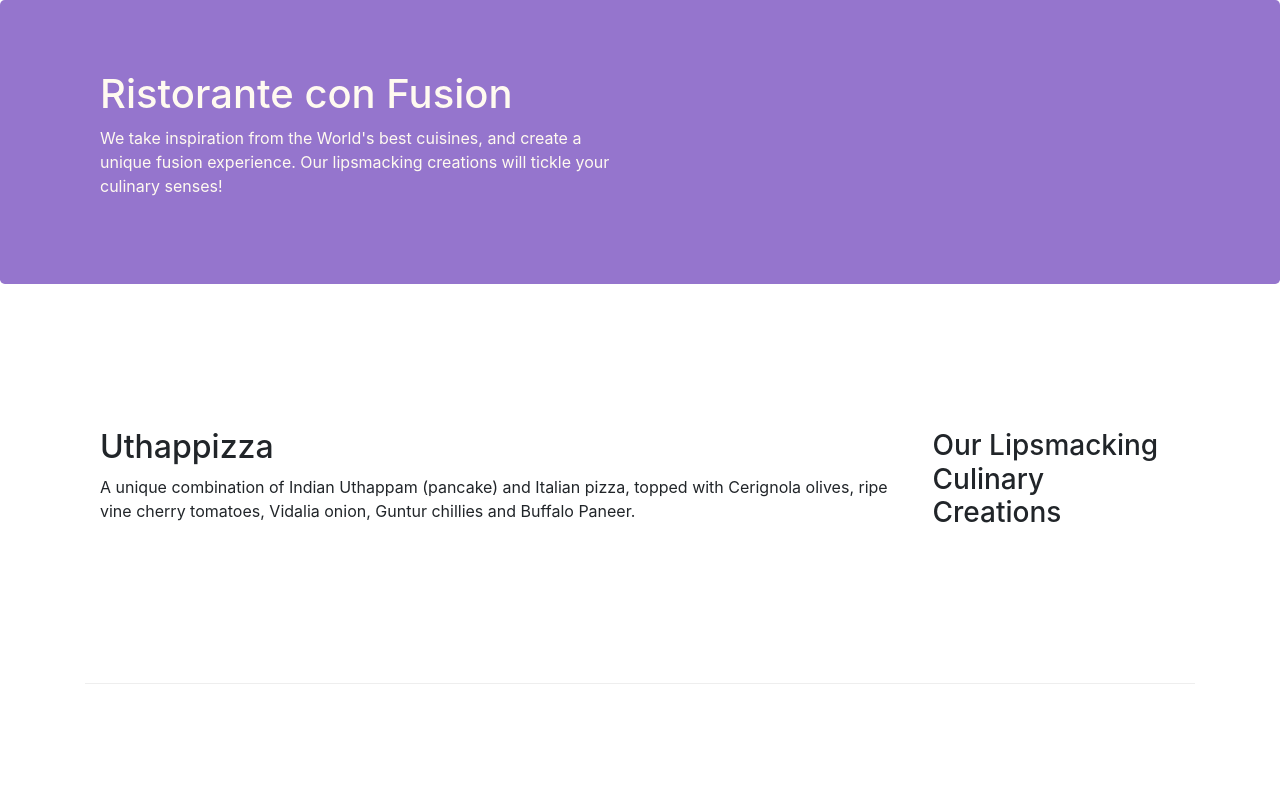
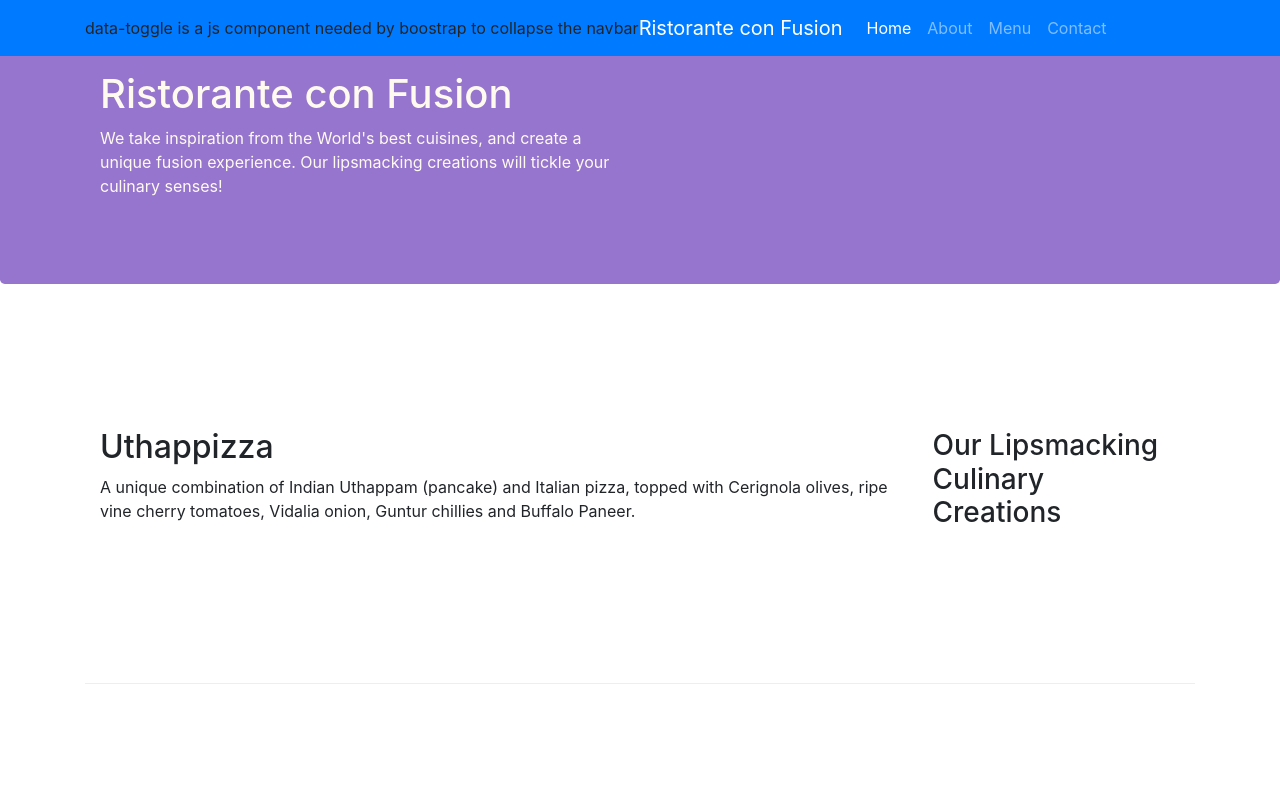
Before and after one commit to Murad1893/Bootstrap-Course-Project, a website: page bootstrap_intro.html in a window 1280 px wide. Shown: the top 800 px of the page. Drawn offline with nearby package versions, Linux system fonts and the light colour scheme.

Commit message:
Done till 16:46 of video Navbar and Breadcrumbs

```diff
--- a/bootstrap_intro.html
+++ b/bootstrap_intro.html
@@ -15,6 +15,31 @@
 
 <body>
 
+    <!-- this allows to create a navbar using bootstrap
+    navbar dark : to set a darker background color
+    navbar-expand-sm : for small and extra small it will collapse
+    bg-primary: primary blue bg color
+    fixed-top : remains static when scrolling // we can also set this to bottom to fix it at bottom -->
+    <nav class="navbar navbar-dark navbar-expand-sm bg-primary fixed-top">
+        <div class="container">
+            <!-- this will toggle the navbar -->
+            data-toggle is a js component needed by boostrap to collapse the navbar
+            <button class="navbar-toggler" type="button" data-toggle="collapse"></button>
+            <!-- this can be company name that can be fixed to the navbar -->
+            <a class="navbar-brand" href="#">Ristorante con Fusion</a>
+            <!-- navbar-nav: that will help to define link and displayed horizontally -->
+            <!-- mr-auto: right margin setting (content pushed as left as possible) -->
+            <ul class="navbar-nav mr-auto">
+                <!-- nav-item: will allow to display horizontally
+                    active: will set the item to highlighted-->
+                <li class="nav-item active"><a class="nav-link" href="#">Home</a></li>
+                <li class="nav-item"><a class="nav-link" href="./aboutus.html">About</a></li>
+                <li class="nav-item"><a class="nav-link" href="#">Menu</a></li>
+                <li class="nav-item"><a class="nav-link" href="#">Contact </a></li>
+            </ul>
+        </div>
+    </nav>
+
     <!-- Allows you to set apart the content inside it from the rest of the page-->
     <header class='jumbotron'>
         <div class='container'>
@@ -22,7 +47,8 @@
                 <!-- this tells that for extra small it will occupy the whole div while for sm to xl sizes it will cover half of the screen hence declared as the second class -->
                 <div class="col-12 col-sm-6">
                     <h1>Ristorante con Fusion</h1>
-                    <p>We take inspiration from the World's best cuisines, and create a unique fusion experience. Our lipsmacking creations will tickle your culinary senses!</p>
+                    <p>We take inspiration from the World's best cuisines, and create a unique fusion experience. Our
+                        lipsmacking creations will tickle your culinary senses!</p>
                 </div>
                 <!-- this tells that for extra small it will be stacked below the upper div and for small to xl this will take the remaining part of the container (remaining 6 cols) -->
                 <div class="col-12 col-sm">
@@ -40,7 +66,8 @@
             <!-- for small will take remaining 8 cols (12-4) and 9 for medium -->
             <div class="col col-sm order-sm-first col-md">
                 <h2>Uthappizza</h2>
-                <p>A unique combination of Indian Uthappam (pancake) and Italian pizza, topped with Cerignola olives, ripe vine cherry tomatoes, Vidalia onion, Guntur chillies and Buffalo Paneer.</p>
+                <p>A unique combination of Indian Uthappam (pancake) and Italian pizza, topped with Cerignola olives,
+                    ripe vine cherry tomatoes, Vidalia onion, Guntur chillies and Buffalo Paneer.</p>
             </div>
         </div>
 
@@ -51,7 +78,9 @@
             </div>
             <div class="col col-sm col-md">
                 <h2>Weekend Grand Buffet</h2>
-                <p>Featuring mouthwatering combinations with a choice of five different salads, six enticing appetizers, six main entrees and five choicest desserts. Free flowing bubbly and soft drinks. All for just $19.99 per person </p>
+                <p>Featuring mouthwatering combinations with a choice of five different salads, six enticing appetizers,
+                    six main entrees and five choicest desserts. Free flowing bubbly and soft drinks. All for just
+                    $19.99 per person </p>
             </div>
         </div>
 
@@ -62,7 +91,9 @@
             <div class="col col-sm order-sm-first col-md">
                 <h2>Alberto Somayya</h2>
                 <h4>Executive Chef</h4>
-                <p>Award winning three-star Michelin chef with wide International experience having worked closely with whos-who in the culinary world, he specializes in creating mouthwatering Indo-Italian fusion experiences. </p>
+                <p>Award winning three-star Michelin chef with wide International experience having worked closely with
+                    whos-who in the culinary world, he specializes in creating mouthwatering Indo-Italian fusion
+                    experiences. </p>
             </div>
         </div>
     </div>
```
Lines whose indentation alone changed are shown as unchanged.
